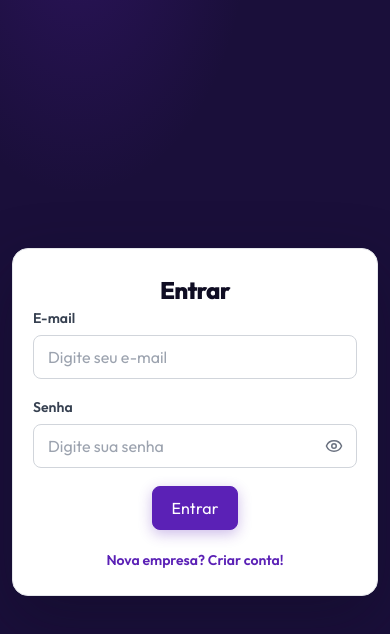
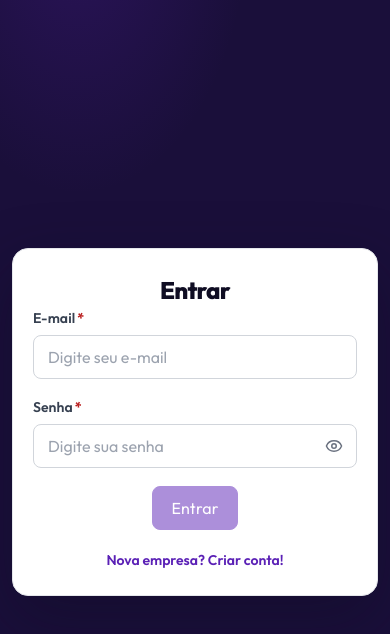
Before and after one commit to GabrielRoger07/Bakery-Quotation, a React (Vite) app in the folder frontend/: page /login in a window 390 px wide. Shown: the top 634 px of the page. Built offline with nearby package versions, Linux system fonts and the light colour scheme; no server answers.

Commit message:
Add inputMode on numeric fields to improve mobile UX

```diff
--- a/frontend/src/components/MobileSearchInput.jsx
+++ b/frontend/src/components/MobileSearchInput.jsx
@@ -9,7 +9,7 @@ import { cn } from '@/utils/cn'
  * Sem `dense` (default), mantém o padrão mobile: botão "Buscar" à parte, campo mais alto.
  */
 const MobileSearchInput = ({
-  value, onChange, onSearch, onClear, placeholder, ariaLabel,
+  value, onChange, onSearch, onClear, placeholder, ariaLabel, inputMode = undefined,
   inputDisabled = false, searchDisabled = false, dense = false, className,
 }) => (
   <div className={cn('flex items-center gap-2', dense && 'flex-1 min-w-[200px] max-w-[280px]', className)}>
@@ -39,6 +39,7 @@ const MobileSearchInput = ({
         value={value}
         onChange={onChange}
         placeholder={placeholder}
+        inputMode={inputMode}
         disabled={inputDisabled}
         aria-label={ariaLabel}
         onKeyDown={e => { if (e.key === 'Enter') onSearch() }}
--- a/frontend/src/pages/Company/CompanyCreate.jsx
+++ b/frontend/src/pages/Company/CompanyCreate.jsx
@@ -23,7 +23,7 @@ const CompanyCreate = () => {
     const [error, setError] = useState("")
     const [success, setSuccess] = useState("")
 
-    const { request } = useFetch(ENV.API_BASE_URL)
+    const { request, loading } = useFetch(ENV.API_BASE_URL)
     const navigate = useNavigate();
 
     const isDisabled =
@@ -75,15 +75,17 @@ const CompanyCreate = () => {
         <PageContainer variant="auth">
             <PageHeader title="Criar Conta" className="mb-1" />
             <form onSubmit={handleCreateCompany}>
-                <Input label="CNPJ" type="text" value={companyCnpj} onChange={handleCnpjChange} onBlur={handleCnpjBlur} placeholder="Digite o CNPJ" isInvalid={isCnpjInvalid} error={isCnpjInvalid && "CNPJ inválido"} required />
+                <Input label="CNPJ" type="text" inputMode="numeric" value={companyCnpj} onChange={handleCnpjChange} onBlur={handleCnpjBlur} placeholder="Digite o CNPJ" isInvalid={isCnpjInvalid} error={isCnpjInvalid && "CNPJ inválido"} required />
                 <Input label="Nome da Empresa" type="text" value={companyName} onChange={handleNameChange} onBlur={handleNameBlur} placeholder="Digite o nome da empresa" isInvalid={isNameInvalid} error={charLimitMessage(nameWarning)} required />
                 <Input label="E-mail da empresa" type="text" value={companyEmail} onChange={handleEmailChange} onBlur={handleEmailBlur} placeholder="Digite o e-mail da empresa" isInvalid={isEmailInvalid} error={charLimitMessage(emailWarning)} required />
-                <Input label="Número do Whatsapp" type="text" value={companyWhatsappNumber} onChange={handleWhatsappChange} onBlur={handleWhatsappBlur} placeholder="Digite o número do Whatsapp" isInvalid={isWhatsappInvalid} error={isWhatsappInvalid && "Número de Whatsapp inválido"} required />
+                <Input label="Número do Whatsapp" type="text" inputMode="numeric" value={companyWhatsappNumber} onChange={handleWhatsappChange} onBlur={handleWhatsappBlur} placeholder="Digite o número do Whatsapp" isInvalid={isWhatsappInvalid} error={isWhatsappInvalid && "Número de Whatsapp inválido"} required />
                 <Input label="Senha" type="password" value={companyPassword} onChange={handlePasswordChange} onBlur={handlePasswordBlur} placeholder="Digite a senha" isInvalid={isPasswordInvalid} error={charLimitMessage(passwordWarning)} required />
 
                 <Alert message={error} />
                 <Alert variant="success" message={success} />
-                <Button type="submit" disabled={isDisabled}>Criar Conta</Button>
+                <FormActions>
+                    <Button type="submit" disabled={isDisabled} loading={loading}>Criar Conta</Button>
+                </FormActions>
             </form>
             <p className="mt-5 mb-0 text-body text-[var(--color-text-muted)]">
                 <Link to="/login" className="text-[var(--color-accent)] no-underline font-semibold hover:underline">Já possui uma conta? Entre!</Link>
--- a/frontend/src/pages/Company/Login.jsx
+++ b/frontend/src/pages/Company/Login.jsx
@@ -7,6 +7,7 @@ import Button from '@/components/Button'
 import Alert from '@/components/Alert'
 import PageContainer from '@/components/PageContainer'
 import PageHeader from '@/components/PageHeader'
+import FormActions from '@/components/FormActions'
 import { ENV } from '@/config/env'
 
 const Login = () => {
@@ -18,6 +19,8 @@ const Login = () => {
 
     const { request, loading } = useFetch(ENV.API_BASE_URL)
     const navigate = useNavigate()
+
+    const isDisabled = !companyEmail || !companyPassword
 
     const handleLogin = async (e) => {
         e.preventDefault()
@@ -48,11 +51,14 @@ const Login = () => {
         <PageContainer variant="auth">
             <PageHeader title="Entrar" className="mb-1" />
             <form onSubmit={handleLogin}>
-                <Input label="E-mail" type="email" name="companyEmail" value={companyEmail} onChange={(e) => setCompanyEmail(e.target.value)} placeholder="Digite seu e-mail" />
-                <Input label="Senha" type="password" name="companyPassword" value={companyPassword} onChange={(e) => setCompanyPassword(e.target.value)} placeholder="Digite sua senha" />
+                <Input label="E-mail" type="email" name="companyEmail" value={companyEmail} onChange={(e) => setCompanyEmail(e.target.value)} placeholder="Digite seu e-mail" required />
+                <Input label="Senha" type="password" name="companyPassword" value={companyPassword} onChange={(e) => setCompanyPassword(e.target.value)} placeholder="Digite sua senha" required />
+
                 <Alert message={error} />
                 <Alert variant="success" message={success} />
-                <Button type="submit" loading={loading}>Entrar</Button>
+                <FormActions>
+                    <Button type="submit" disabled={isDisabled} loading={loading}>Entrar</Button>
+                </FormActions>
             </form>
             <p className="mt-5 mb-0 text-body text-[var(--color-text-muted)]">
                 <Link to="/register" className="text-[var(--color-accent)] no-underline font-semibold hover:underline">Nova empresa? Criar conta!</Link>
--- a/frontend/src/pages/Quotation/QuotationCreateStep3.jsx
+++ b/frontend/src/pages/Quotation/QuotationCreateStep3.jsx
@@ -163,6 +163,7 @@ const QuotationCreateStep3 = ({ selectedSuppliers, onChange, onBack, onFinish, l
                             ariaLabel="Buscar fornecedor"
                             inputDisabled={!searchField}
                             searchDisabled={loading || !searchField}
+                            inputMode={searchField === "supplierWhatsappNumber" || searchField === "employerCnpj" ? "numeric" : undefined}
                         />
                     </div>
                 )}
--- a/frontend/src/pages/Quotation/QuotationMonitor.jsx
+++ b/frontend/src/pages/Quotation/QuotationMonitor.jsx
@@ -90,6 +90,7 @@ const MobileFilterPanel = ({
                         placeholder={selectedField ? `Buscar por ${resolvedFieldLabel ?? '...'}` : "Selecione um campo acima"}
                         onKeyDown={e => { if (e.key === "Enter") onSearch() }}
                         disabled={!selectedField}
+                        inputMode={selectedField === "employerCnpj" ? "numeric" : undefined}
                     />
                     {searchWord && (
                         <button type="button" className="mf-input-clear" onClick={onClear} aria-label="Limpar texto">
--- a/frontend/src/pages/Supplier/SupplierList.jsx
+++ b/frontend/src/pages/Supplier/SupplierList.jsx
@@ -149,6 +149,7 @@ const SupplierList = () => {
                 placeholder={searchField ? `Buscar por ${SUPPLIER_FILTER_OPTIONS.find(o => o.value === searchField)?.label ?? '...'}` : "Selecione um campo acima"}
                 inputDisabled={!searchField || suppliers.length === 0}
                 searchDisabled={loading || !searchField || suppliers.length === 0}
+                inputMode={searchField === "supplierWhatsappNumber" || searchField === "employerCnpj" ? "numeric" : undefined}
             />
             <ActiveFilterPill
                 label={SUPPLIER_FILTER_OPTIONS.find(o => o.value === appliedSearch.field)?.label}
--- a/frontend/src/pages/SupplierAccess/QuotationProductItem.jsx
+++ b/frontend/src/pages/SupplierAccess/QuotationProductItem.jsx
@@ -147,7 +147,7 @@ const QuotationProductItem = ({ product, participationId, currentLowestBid }) =>
             </div>
 
             <form className="flex flex-col h-full" onSubmit={handleBidSubmit}>
-                <Input label={"Preço"} type="text" value={price} onChange={handlePriceInputChange} placeholder="R$0,00" />
+                <Input label={"Preço"} type="text" inputMode="numeric" value={price} onChange={handlePriceInputChange} placeholder="R$0,00" />
 
                 {product.bonusLimit > 0 && (
                     <div className="m-0 mb-[0.85rem] font-sans">
--- a/frontend/src/pages/SupplierAccess/SupplierAccessToken.jsx
+++ b/frontend/src/pages/SupplierAccess/SupplierAccessToken.jsx
@@ -67,6 +67,7 @@ const SupplierAccessToken = () => {
                 <Input
                     label={"Whatsapp"}
                     type="text"
+                    inputMode="numeric"
                     value={supplierWhatsappNumber}
                     onChange={handleWhatsappChange}
                     onBlur={handleWhatsappBlur}
```
Also changed, not shown: frontend/src/pages/Supplier/SupplierCreate.jsx (+2 -6 lines), frontend/src/pages/Supplier/SupplierEdit.jsx (+3 -7 lines), 1 other file (tests, documents, lock files or other folders).
